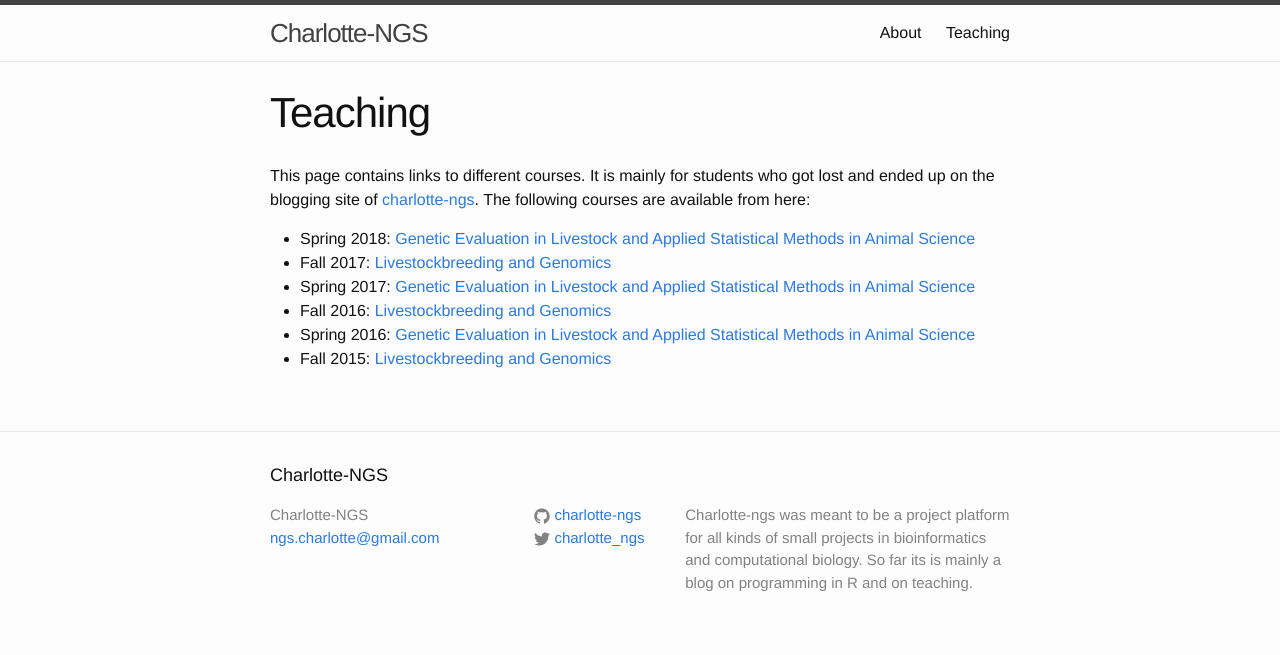
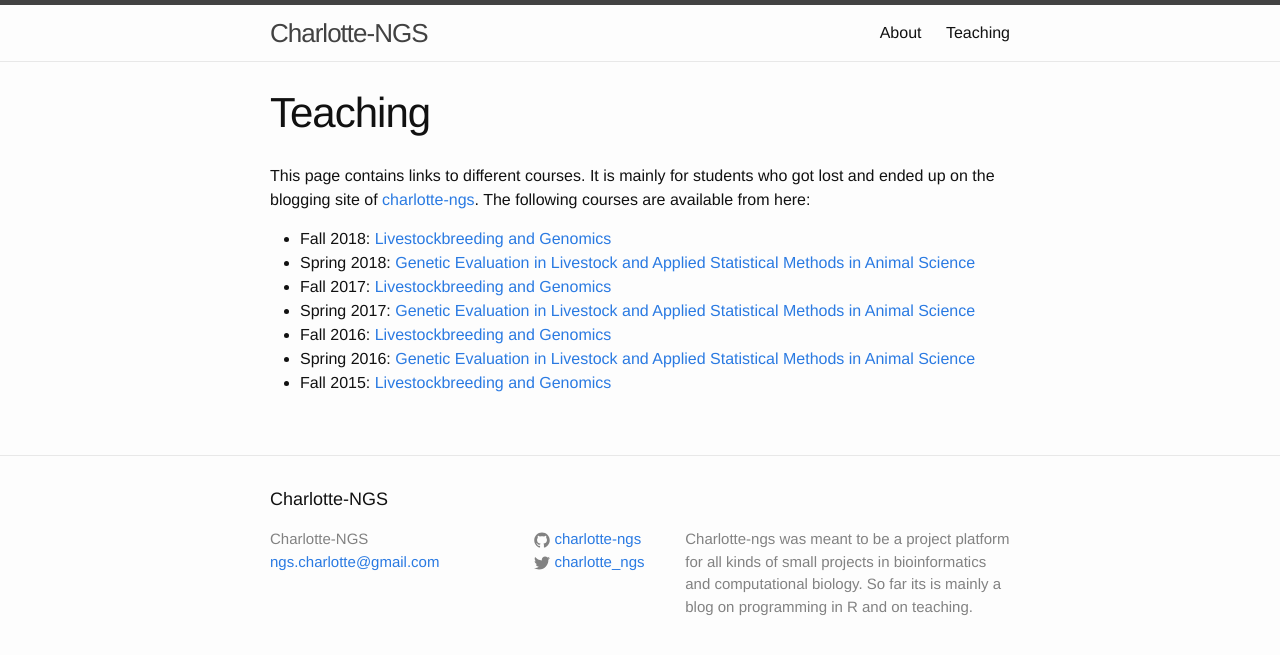
Before and after one commit to charlotte-ngs/charlotte-ngs.github.io, a Jekyll site: the page built from teaching.md, in a window 1280 px wide. Shown: the top 655 px of the page. Built offline with Jekyll 4.4.1, drawn with Linux system fonts in a browser that asks for light colours.

Commit message:
Added LBGFS2018 to teaching list

```diff
--- a/teaching.md
+++ b/teaching.md
@@ -6,6 +6,7 @@ layout: page
 
 This page contains links to different courses. It is mainly for students who got lost and ended up on the blogging site of [charlotte-ngs](http://charlotte-ngs.github.io). The following courses are available from here:
 
+- Fall 2018: [Livestockbreeding and Genomics](https://charlotte-ngs.github.io/LBGFS2018/)
 - Spring 2018: [Genetic Evaluation in Livestock and Applied Statistical Methods in Animal Science](http://charlotte-ngs.github.io/GELASMFS2018/)
 - Fall 2017:   [Livestockbreeding and Genomics](https://charlotte-ngs.github.io/LBGHS2017/)
 - Spring 2017: [Genetic Evaluation in Livestock and Applied Statistical Methods in Animal Science](http://charlotte-ngs.github.io/GELASMFS2017/)
```
